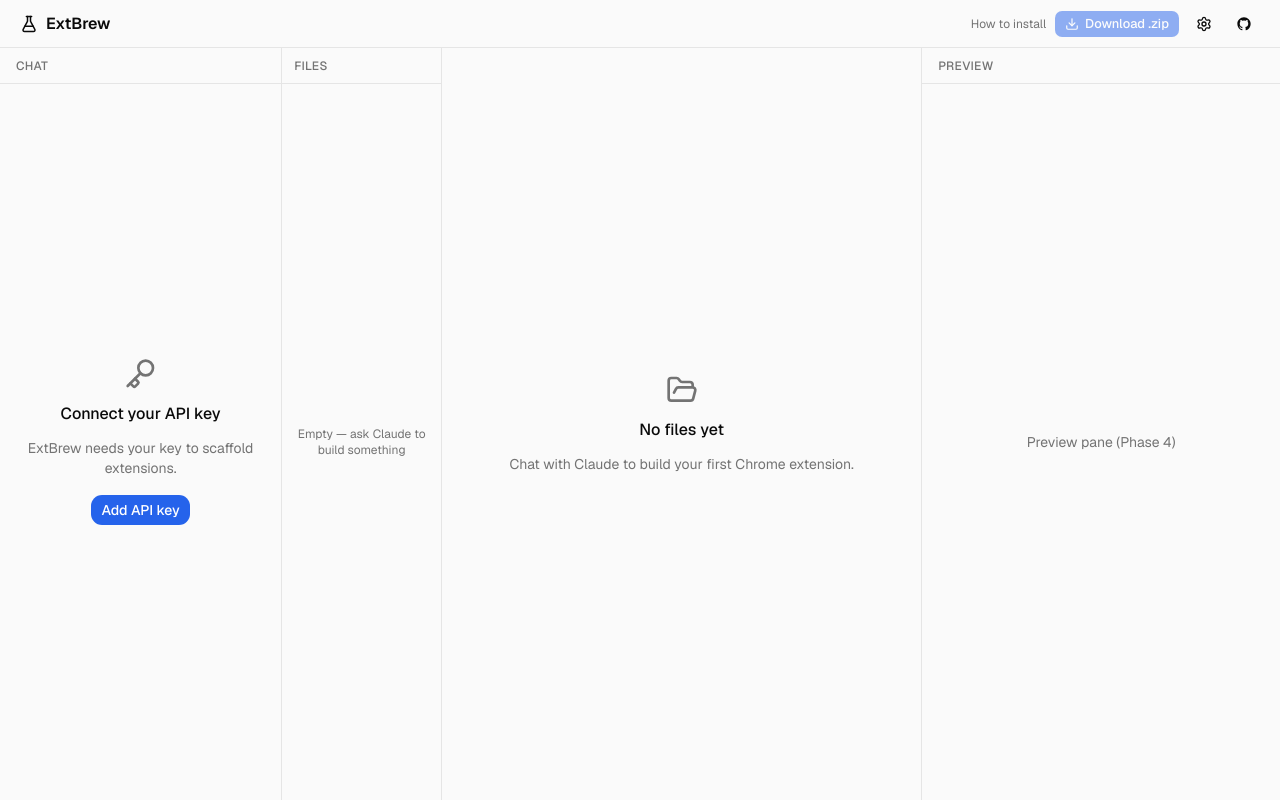
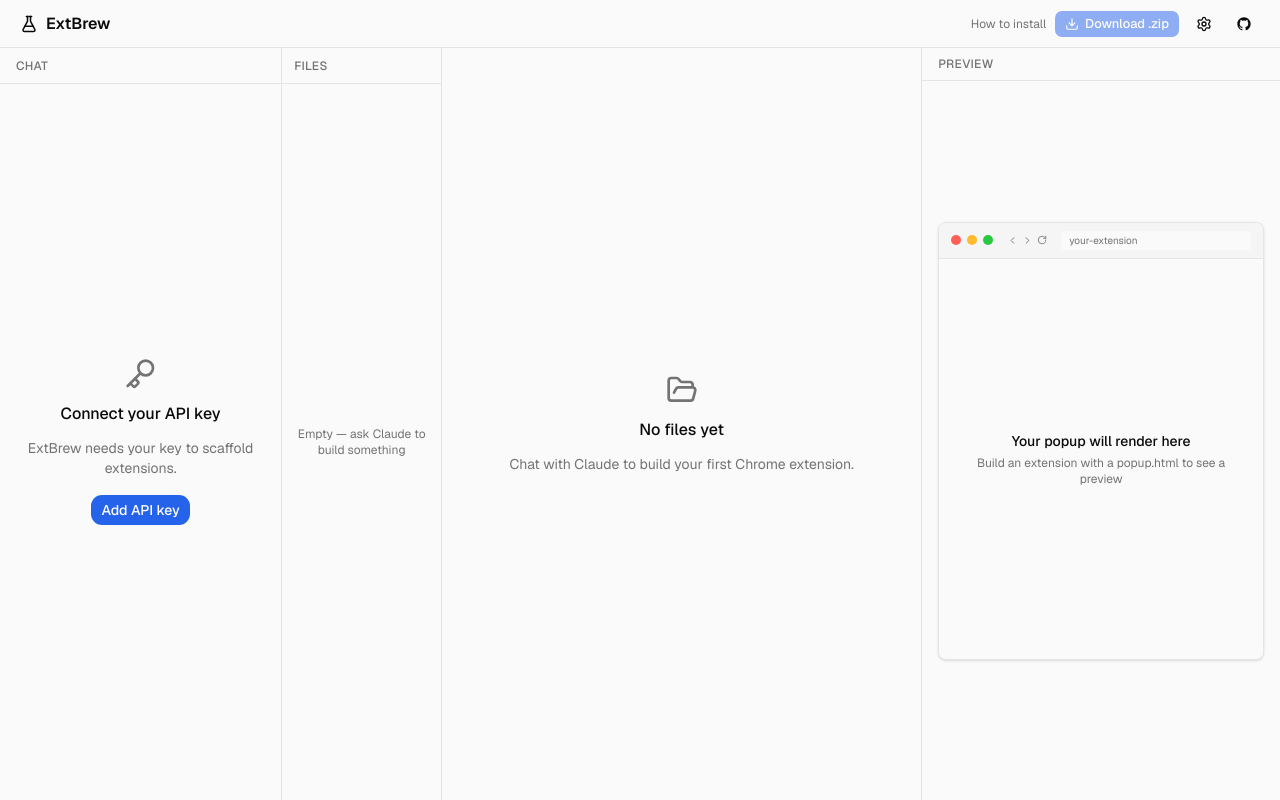
Before and after one commit to divyarajparia/ExtBrew, a Next.js app: page / in a window 1280 px wide. Built offline with nearby package versions, Linux system fonts and the light colour scheme.

Commit message:
Phase 4 sub-step 1: preview pane structure with faux browser chrome and popup detection

```diff
--- a/app/page.tsx
+++ b/app/page.tsx
@@ -13,6 +13,7 @@
 import { ChatPane } from "@/components/chat/chat-pane";
 import { EditorPane } from "@/components/editor/editor-pane";
 import { DownloadButton } from "@/components/header/download-button";
+import { PreviewPane } from "@/components/preview/preview-pane";
 import { useApiKeyStore, useHasHydrated } from "@/lib/stores/api-key-store";
 import { useInstallModalStore } from "@/lib/stores/install-modal-store";
 
@@ -108,11 +109,7 @@
       </div>
       <div className="w-px shrink-0 bg-border" />
       <div className="flex min-w-0 flex-col overflow-hidden" style={{ flex: "28 0 0" }}>
-        <PaneShell label="Preview">
-          <div className="flex flex-1 items-center justify-center">
-            <span className="text-sm text-muted-foreground">Preview pane (Phase 4)</span>
-          </div>
-        </PaneShell>
+        <PreviewPane />
       </div>
     </div>
   );
@@ -139,11 +136,7 @@
             </Panel>
             <PanelResizeHandle className="w-px bg-border transition-colors hover:bg-brew-border-hover cursor-col-resize" />
             <Panel defaultSize="28" minSize="22" maxSize="42">
-              <PaneShell label="Preview">
-                <div className="flex flex-1 items-center justify-center">
-                  <span className="text-sm text-muted-foreground">Preview pane (Phase 4)</span>
-                </div>
-              </PaneShell>
+              <PreviewPane />
             </Panel>
           </PanelGroup>
         ) : (
--- /dev/null
+++ b/components/preview/preview-pane.tsx
@@ -0,0 +1,82 @@
+"use client";
+
+import { ChevronLeft, ChevronRight, RotateCw } from "lucide-react";
+import { useFileSystemStore } from "@/lib/stores/file-system-store";
+import { hasPopup, getExtensionName } from "@/lib/utils/preview-detect";
+
+export function PreviewPane() {
+  const files = useFileSystemStore((s) => s.files);
+  const popupExists = hasPopup(files);
+  const extName = getExtensionName(files);
+
+  return (
+    <div className="flex h-full flex-col overflow-hidden">
+      <div className="flex shrink-0 items-center justify-between border-b border-border px-4 py-2">
+        <span className="text-xs font-medium uppercase tracking-wide text-muted-foreground">
+          Preview
+        </span>
+      </div>
+
+      <div className="flex flex-1 items-center justify-center overflow-hidden p-4">
+        <FauxBrowserFrame extensionName={extName}>
+          {popupExists ? <PopupPlaceholder /> : <EmptyState />}
+        </FauxBrowserFrame>
+      </div>
+    </div>
+  );
+}
+
+function FauxBrowserFrame({
+  extensionName,
+  children,
+}: {
+  extensionName: string | null;
+  children: React.ReactNode;
+}) {
+  return (
+    <div className="flex w-full max-w-[360px] flex-col overflow-hidden rounded-md border border-border bg-background shadow-sm">
+      <div className="flex items-center gap-1.5 border-b border-border bg-muted px-3 py-2">
+        <div className="flex gap-1.5">
+          <div className="size-2.5 rounded-full bg-[#FF5F57]" />
+          <div className="size-2.5 rounded-full bg-[#FEBC2E]" />
+          <div className="size-2.5 rounded-full bg-[#28C840]" />
+        </div>
+        <div className="ml-2 flex items-center gap-1 text-muted-foreground">
+          <ChevronLeft size={11} />
+          <ChevronRight size={11} />
+          <RotateCw size={10} />
+        </div>
+        <div className="ml-2 flex-1 truncate rounded bg-background px-2 py-0.5 text-[10px] text-muted-foreground">
+          {extensionName ?? "your-extension"}
+        </div>
+      </div>
+
+      <div className="flex min-h-[400px] items-center justify-center bg-background p-4">
+        {children}
+      </div>
+    </div>
+  );
+}
+
+function EmptyState() {
+  return (
+    <div className="text-center">
+      <p className="text-sm font-medium text-foreground">
+        Your popup will render here
+      </p>
+      <p className="mt-1 text-xs text-muted-foreground">
+        Build an extension with a popup.html to see a preview
+      </p>
+    </div>
+  );
+}
+
+function PopupPlaceholder() {
+  return (
+    <div className="text-center">
+      <p className="text-sm text-muted-foreground">
+        popup.html detected — iframe rendering coming in sub-step 2
+      </p>
+    </div>
+  );
+}
--- /dev/null
+++ b/lib/utils/preview-detect.ts
@@ -0,0 +1,17 @@
+type FileEntry = { content: string; language: string };
+
+export function hasPopup(files: Record<string, FileEntry>): boolean {
+  return Object.keys(files).some((p) => p.toLowerCase() === "popup.html");
+}
+
+export function getExtensionName(files: Record<string, FileEntry>): string | null {
+  const manifest = files["manifest.json"];
+  if (!manifest) return null;
+  try {
+    const parsed = JSON.parse(manifest.content) as { name?: unknown };
+    if (typeof parsed.name === "string" && parsed.name.trim()) {
+      return parsed.name.trim();
+    }
+  } catch {}
+  return null;
+}
```
